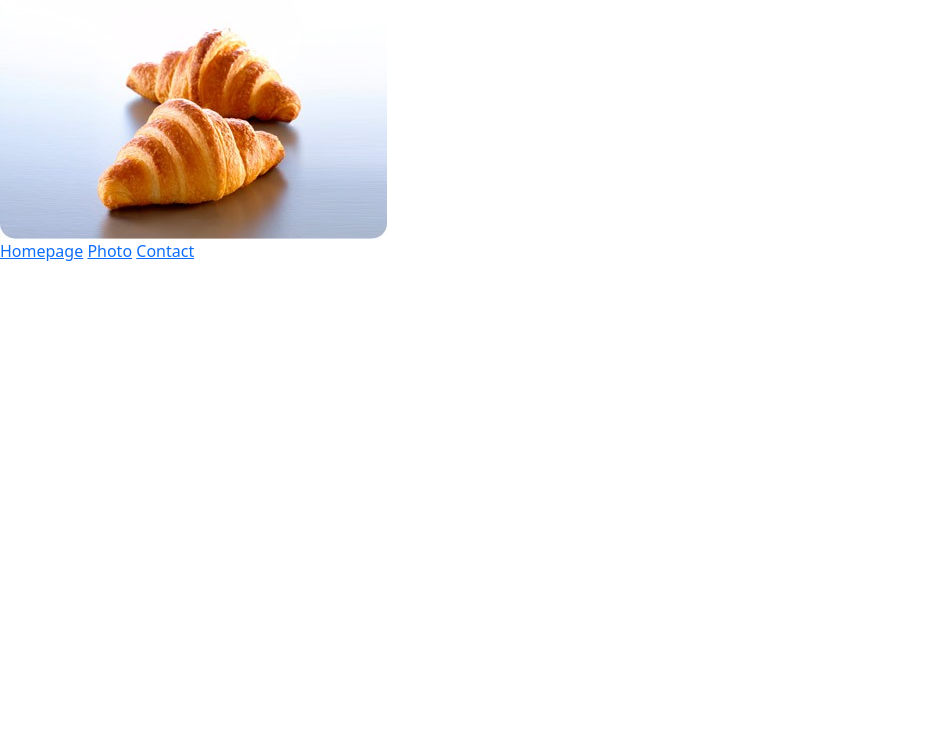
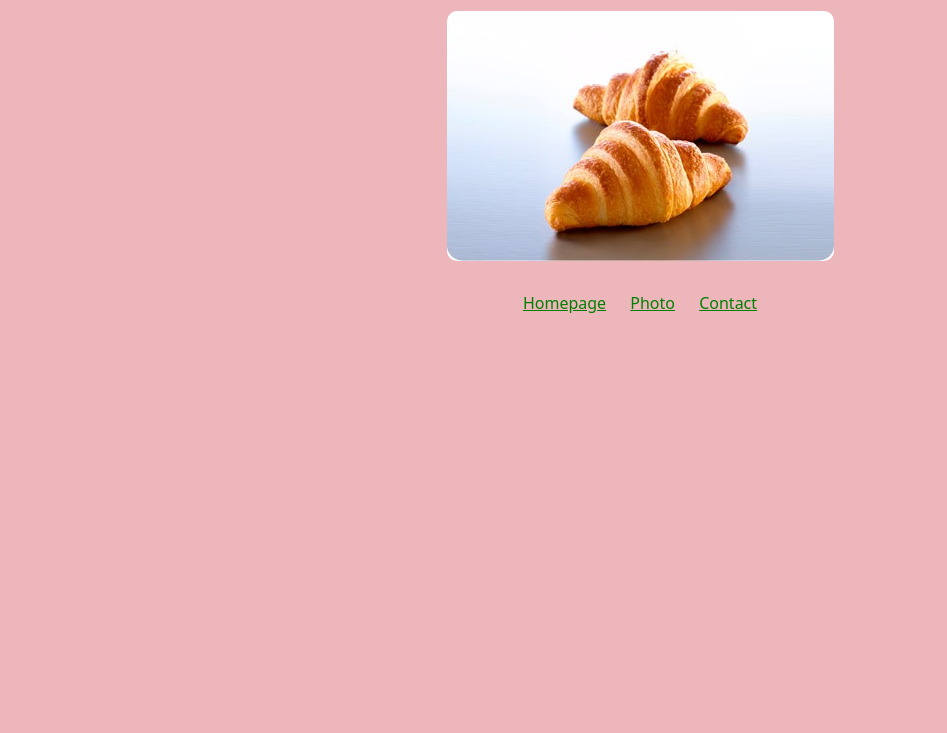
Before and after one commit to OlenaChm1604/Croissant, a plain HTML site: page photo.html in a window 1280 px wide. Shown: the part 67-800 px from the top of the page, without its empty margins (0-947 px from the left). Drawn offline with nearby package versions, Linux system fonts and the light colour scheme.

Commit message:
added css style

```diff
--- /dev/null
+++ b/css/styles.css
@@ -0,0 +1,24 @@
+body {
+  background: hsl(355, 58%, 82%);
+}
+
+h1,
+p {
+  text-align: center;
+}
+
+img {
+  max-width: 100%;
+  border-radius: 10px;
+  display: block;
+  margin: 30px auto;
+}
+
+footer {
+  text-align: center;
+}
+
+footer a {
+  margin: 0 10px;
+  color: green;
+}
--- a/photo.html
+++ b/photo.html
@@ -10,7 +10,7 @@
       integrity="sha384-iYQeCzEYFbKjA/T2uDLTpkwGzCiq6soy8tYaI1GyVh/UjpbCx/TYkiZhlZB6+fzT"
       crossorigin="anonymous"
     />
-
+    <link rel="stylesheet" href="/css/styles.css" />
     <title>Document</title>
   </head>
   <body>
```
Also changed, not shown: contact.html (+1 -0 lines), index.html (+1 -1 lines).
